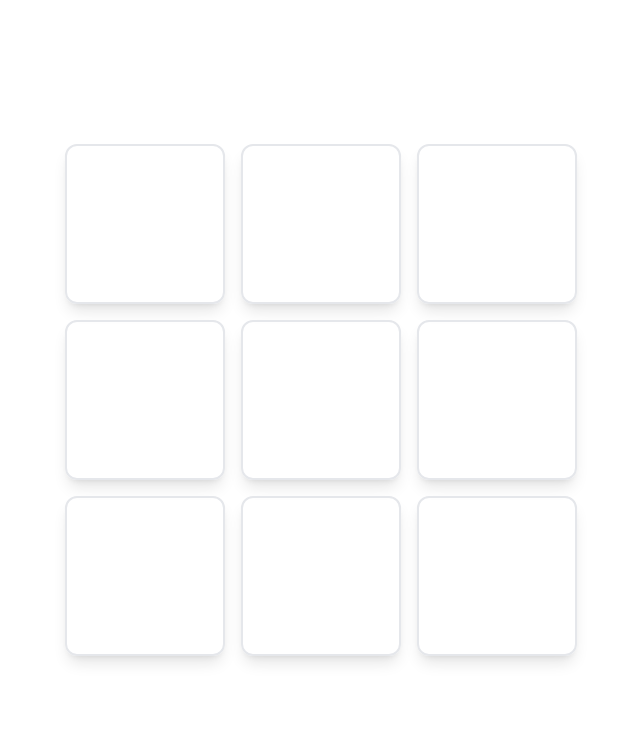
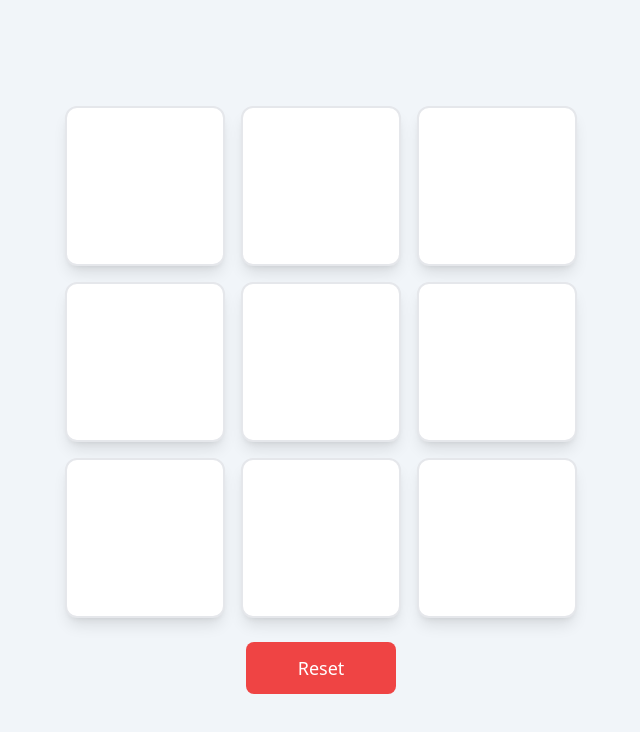
Before and after one commit to ConceptCodes/arcade, a Next.js app: page /tictactoe in a window 1280 px wide. Shown: the top 732 px of the page, without its empty margins (319-959 px from the left). Built offline with nearby package versions, Linux system fonts and the light colour scheme.

Commit message:
added reset button, working on cpu logic

```diff
--- a/pages/tictactoe/index.tsx
+++ b/pages/tictactoe/index.tsx
@@ -30,8 +30,17 @@ const TicTacToe: NextPage = () => {
       updateGameState((winner === symbols[Players.PLAYER])
         ? GameState.PLAYER_WINS : GameState.CPU_WINS);
     }
+    if(currentGameState === GameState.DRAW) {
+      toast("It's a draw!");
+    }
   }, [currentGameState]);
 
+  function reset() {
+    updateBoard([...Array(9).fill(null)]);
+    updateGameState(GameState.PLAYER_IS_NEXT);
+    if (winner) setWinner(null);
+    if (highlight.length) setHighlight([]);
+  }
 
   function calculateWinner() {
     const possibleLines = [
@@ -51,25 +60,31 @@ const TicTacToe: NextPage = () => {
         setWinner(tiles[a]);
         setHighlight([a, b, c]);
       }
+      else if (tiles.every((tile) => tile === symbols[Players.PLAYER] || tile === symbols[Players.CPU])) {
+        updateGameState(GameState.DRAW);
+      }
     }
     return null;
   }
 
   async function cPUPlay() {
-    const nextMove: number = await getAiDecision();
-    play(nextMove);
+    calculateWinner();
+    if (!winner) {
+      const nextMove: number = await getAiDecision();
+      play(nextMove);
+    }
     updateGameState(GameState.PLAYER_IS_NEXT);
   }
 
   async function getAiDecision(): Promise<any> {
     const emptyIndexes: any[] = [];
     tiles.forEach((cell, index) => {
-      if (cell === null) emptyIndexes.push(index);
+      if (!cell) emptyIndexes.push(index);
     });
     const randomIndex = Math.floor(Math.random() * emptyIndexes.length);
     return new Promise((resolve) => {
       setTimeout(() => {
-        resolve(randomIndex);
+        resolve(emptyIndexes[randomIndex]);
       }, 600);
     });
   }
@@ -97,16 +112,22 @@ const TicTacToe: NextPage = () => {
     );
   }
 
+  // TODO: add logic to check if game is a draw
+  // TODO: add simple ai to play as cpu
+
   return (
     <div>
       <Head>
         <title>Tic Tac Toe</title>
       </Head>
-      <main className="flex min-h-screen flex-col justify-center items-center">
-       { winner && <h1 className="text-4xl pb-3">{winner} has won!</h1> }
+      <main className="flex min-h-screen bg-slate-100 space-y-6 flex-col justify-center items-center">
+       { winner && <h1 className="text-4xl pb-3">{winner === Players.CPU ? 'AI': 'You'} won!</h1> }
         <div className="grid grid-cols-3 gap-4">
           {tiles.map((_, index: number) => renderTile(index))}
         </div>
+        <button className="bg-red-500 text-white rounded-lg p-3 w-[150px] text-lg" onClick={() => reset()}>
+          { winner ? 'Play again' : 'Reset' }
+        </button>
       </main>
     </div>
   );
--- a/pages/tictactoe/tile.tsx
+++ b/pages/tictactoe/tile.tsx
@@ -7,7 +7,7 @@ interface ITileProps {
 
 const Tile: FC<ITileProps> =  ({ value, highlight, onClick }) => {
   return (
-    <button className={`w-20 h-20 md:w-40 md:h-40 border-2 rounded-xl shadow-lg text-md md:text-2xl ${highlight ? 'border-black' : ''}`} onClick={onClick}>
+    <button className={`w-20 h-20 bg-white md:w-40 md:h-40 border-2 rounded-xl shadow-lg text-md md:text-4xl ${highlight ? 'border-blue-500 border-4' : ''}`} onClick={onClick}>
       {value}
     </button>
   );
```
